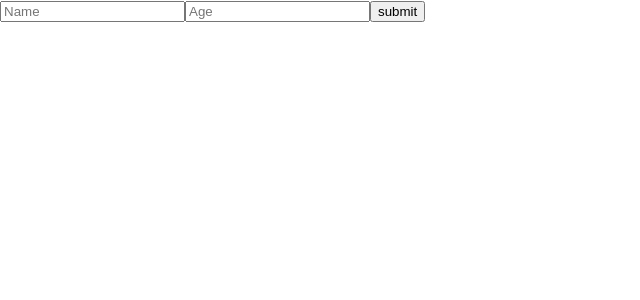
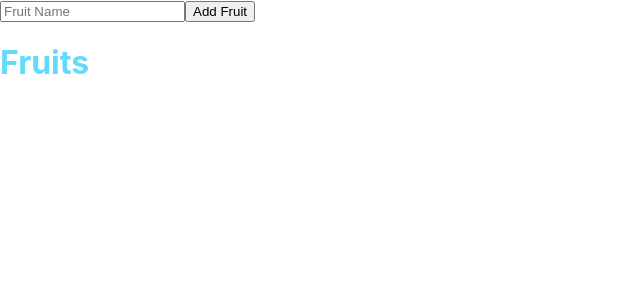
Before and after one commit to asma-abichou/To_Do_List, a React (Create React App) app: page / in a window 1280 px wide. Shown: the top 300 px of the page, without its empty margins (0-640 px from the left). Built offline with nearby package versions, Linux system fonts and the light colour scheme.

Commit message:
add element to array & virtual dom

```diff
--- a/src/forms/Form.jsx
+++ b/src/forms/Form.jsx
@@ -23,7 +23,7 @@ export default function Form(){
                 <form>
                     <input type="text" id='name' onChange={handleInputNameChange} placeholder="Name"/>
                     <input type="text" id='age' onChange={handleInputAgeChange} placeholder="Age" />
-                    <input type="button" value ="submit" onClick={handleSubmit} />
+                    <input type="submit" value ="submit" onClick={handleSubmit} />
                 </form>
             </div>
 }
--- /dev/null
+++ b/src/fruits/FruitList.jsx
@@ -0,0 +1,45 @@
+import {useState} from "react";
+
+export default function FruitList ({fruits}){
+    const [fruit, setFruit] = useState('');
+    const [fruitsList, setFruitsList]= useState([]);
+    const handleFruit = () => {
+        const fruitValue = document.querySelector('#fruit').value;
+        setFruit(fruitValue);
+    }
+    const handleSubmit = (e) => {
+        e.preventDefault()
+        setFruitsList([...fruitsList, fruit])
+
+    }
+    const displayFruits = () => { return fruitsList.map ((fruit, fruitKey) => <li key={fruitKey}>{fruit}</li>)}
+
+        return <>
+            <span>
+                <form>
+                    <input type="text" id="fruit" onChange={handleFruit} placeholder="Fruit Name" />
+                    <input type="submit" value = "Add Fruit" onClick={handleSubmit}/>
+                </form>
+            </span>
+                    <h1 className={'h1'}>Fruits</h1>
+                     <ul>
+                         {displayFruits()}
+                     </ul>
+            </>
+}
+
+/*import {Component} from "react";
+
+export default class FruitList extends Component{
+
+    render(){
+       const displayFruits = () => this.props.fruits.map ((fruit)=> <li>{fruit}</li>)
+       this. fruit.push();
+        return <>
+            <h1>Fruits</h1>
+            <ul>
+                {displayFruits()}
+            </ul>
+        </>
+    }
+}*/
--- a/src/fruits/fruit.jsx
+++ /dev/null
@@ -1,26 +0,0 @@
-export default function Fruit ({fruits}){
-    const displayFruits = () => { return  fruits.map ((fruit) => <li>{fruit}</li>) }
-
-        return <>
-            <h1 className={'h1'}>Fruits</h1>
-             <ul>
-                 {displayFruits()}
-             </ul>
-            </>
-}
-
-/*import {Component} from "react";
-
-export default class Fruit extends Component{
-
-    render(){
-       const displayFruits = () => this.props.fruits.map ((fruit)=> <li>{fruit}</li>)
-       this. fruit.push();
-        return <>
-            <h1>Fruits</h1>
-            <ul>
-                {displayFruits()}
-            </ul>
-        </>
-    }
-}*/
--- a/src/index.js
+++ b/src/index.js
@@ -2,7 +2,7 @@ import React from 'react';
 import ReactDOM from 'react-dom/client';
 import './index.css';
 import Counter from './counter/Counter';
-import Fruit from "./fruits/fruit";
+import FruitList from "./fruits/FruitList";
 import HelloWorld from "./helloWorld/HelloWorld";
 import TextField from "./forms/TextField";
 import Event from "./Events/Event";
@@ -22,11 +22,11 @@ const fruitsArray = ['Strawberry' , 'Lemon', 'Mango', 'Apple', 'Water Melon' ]
             Excepteur sint occaecat cupidatat non proident, sunt in culpa qui officia deserunt mollit anim id est laborum.
         </TextField>*/
        /* {
-            <Fruit fruits={fruitsArray}/>
+            <FruitList fruits={fruitsArray}/>
         }*/
 
 root.render(
-    <Form />
+    <FruitList />
 
 );
 
```
